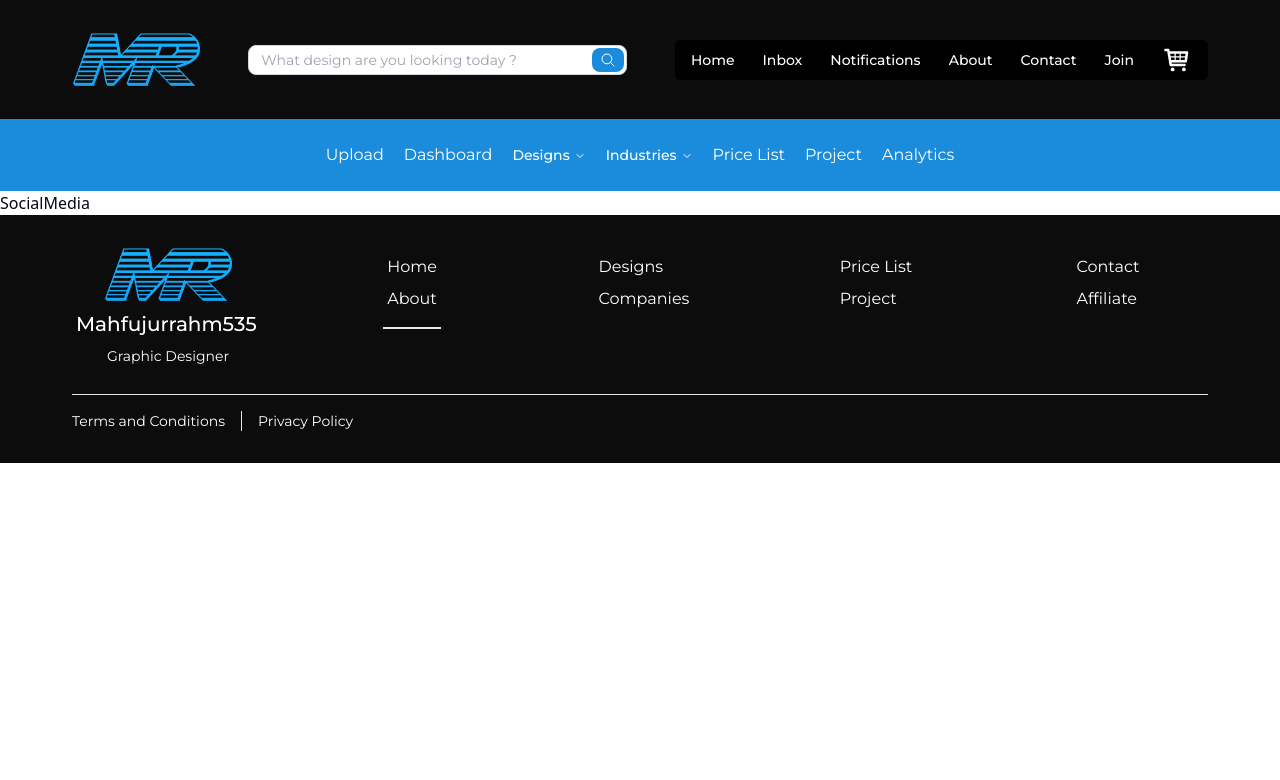
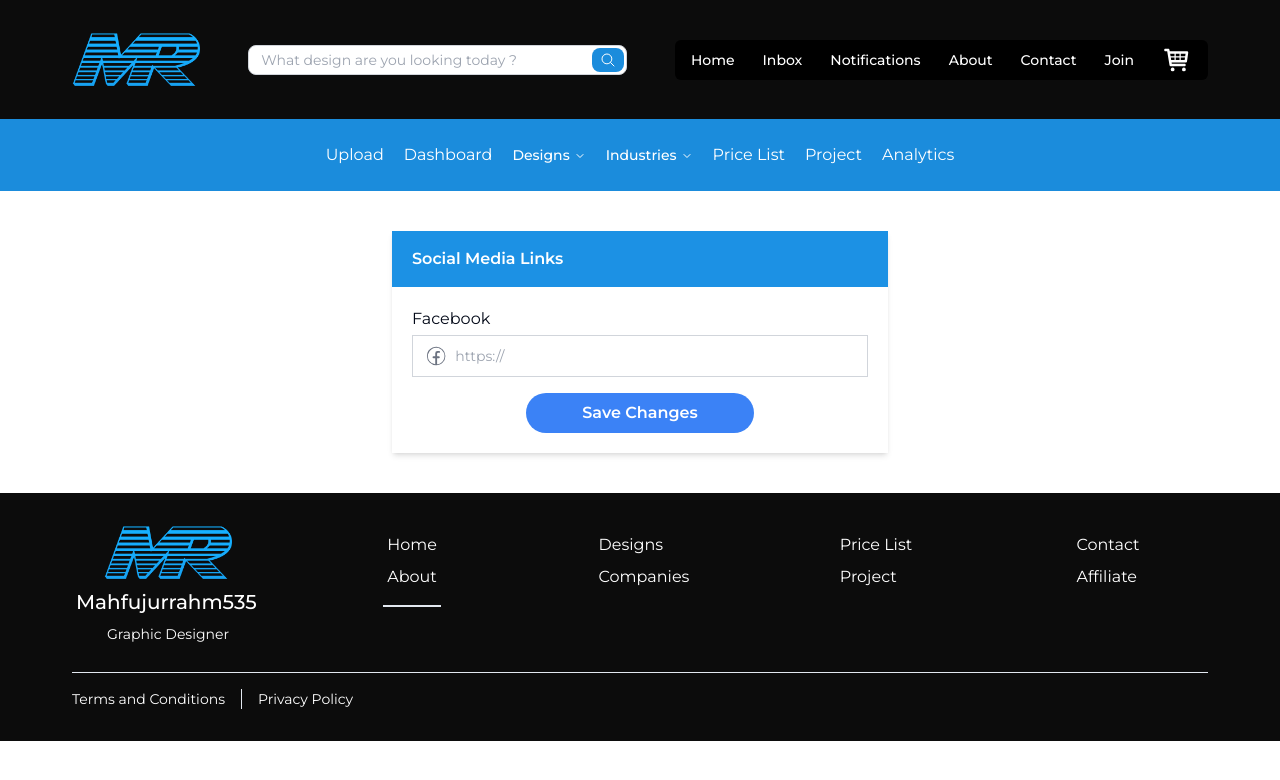
Before and after one commit to kaziahosunhabibripon/mrclient, a React (Vite) app: page /social-media in a window 1280 px wide. Shown: the top 780 px of the page. Built offline with nearby package versions, Linux system fonts and the light colour scheme.

Commit message:
Added Social Media Links pages

```diff
--- a/src/Pages/SocialMedia/SocialMedia.jsx
+++ b/src/Pages/SocialMedia/SocialMedia.jsx
@@ -1,9 +1,75 @@
 import React from 'react';
+import { useForm } from 'react-hook-form';
+import {
+    FaFacebook,
+    FaInstagram,
+} from 'react-icons/fa';
+import Container from '../Shared/Container';
+import { CiFacebook } from "react-icons/ci";
 
 const SocialMedia = () => {
+    const { register, handleSubmit } = useForm();
+
+    const onSubmit = (data) => {
+        console.log('Submitted links:', data);
+        // Handle the submitted data here
+    };
+
     return (
-        <div>
-            SocialMedia
+        <div className='font-montserrat my-10 w-3/6 mx-auto'>
+            <Container>
+                <div className='shadow-md'>
+                    <div className='bg-[#1C91E4] px-5 py-4'>
+                        <h4 className='text-white font-semibold'>Social Media Links</h4>
+                    </div>
+
+                    <div className='p-5'>
+                        <form onSubmit={handleSubmit(onSubmit)}>
+                            {/* <div className='mb-4 relative flex items-center'>
+                                <FaFacebook className='text-gray-500 mr-2' />
+                                <input
+                                    type='text'
+                                    placeholder='Facebook URL'
+                                    {...register('facebook')}
+                                    className='border border-gray-300 rounded-md p-2 w-full'
+                                />
+                            </div>
+                            {/* Add similar input fields for other social media platforms */}
+                            {/* Example: Instagram */}
+                            {/* <div className='mb-4 relative flex items-center'>
+                                <FaInstagram className='text-gray-500 mr-2' />
+                                <input
+                                    type='text'
+                                    placeholder='Instagram URL'
+                                    {...register('instagram')}
+                                    className='border border-gray-300 rounded-md p-2 w-full'
+                                />
+                            </div> */}
+                            {/* Repeat similar structures for other social media platforms */}
+
+                            {/* Facebook Field */}
+                            <div className="mb-4 relative">
+                                <label htmlFor="password" className="block mb-1 text-sm md:text-base font-normal">Facebook</label>
+                                <div className="flex items-center border border-gray-300 p-2 pl-3">
+                                    <CiFacebook className='text-gray-500 text-2xl' />
+                                    <input
+                                        type="text"
+                                        id="password"
+                                        required
+                                        placeholder="https://"
+                                        {...register('password', { required: 'Password is required' })}
+                                        className="w-full ml-2 text-sm outline-none"
+                                    />
+                                </div>
+                            </div>
+
+                            <div className='text-center'>
+                                <button type='submit' className='bg-blue-500 hover:bg-blue-600 text-white font-semibold w-2/4 py-2 rounded-full'>Save Changes</button>
+                            </div>
+                        </form>
+                    </div>
+                </div>
+            </Container>
         </div>
     );
 };
```
Also changed, not shown: 1 other file (tests, documents, lock files or other folders).
